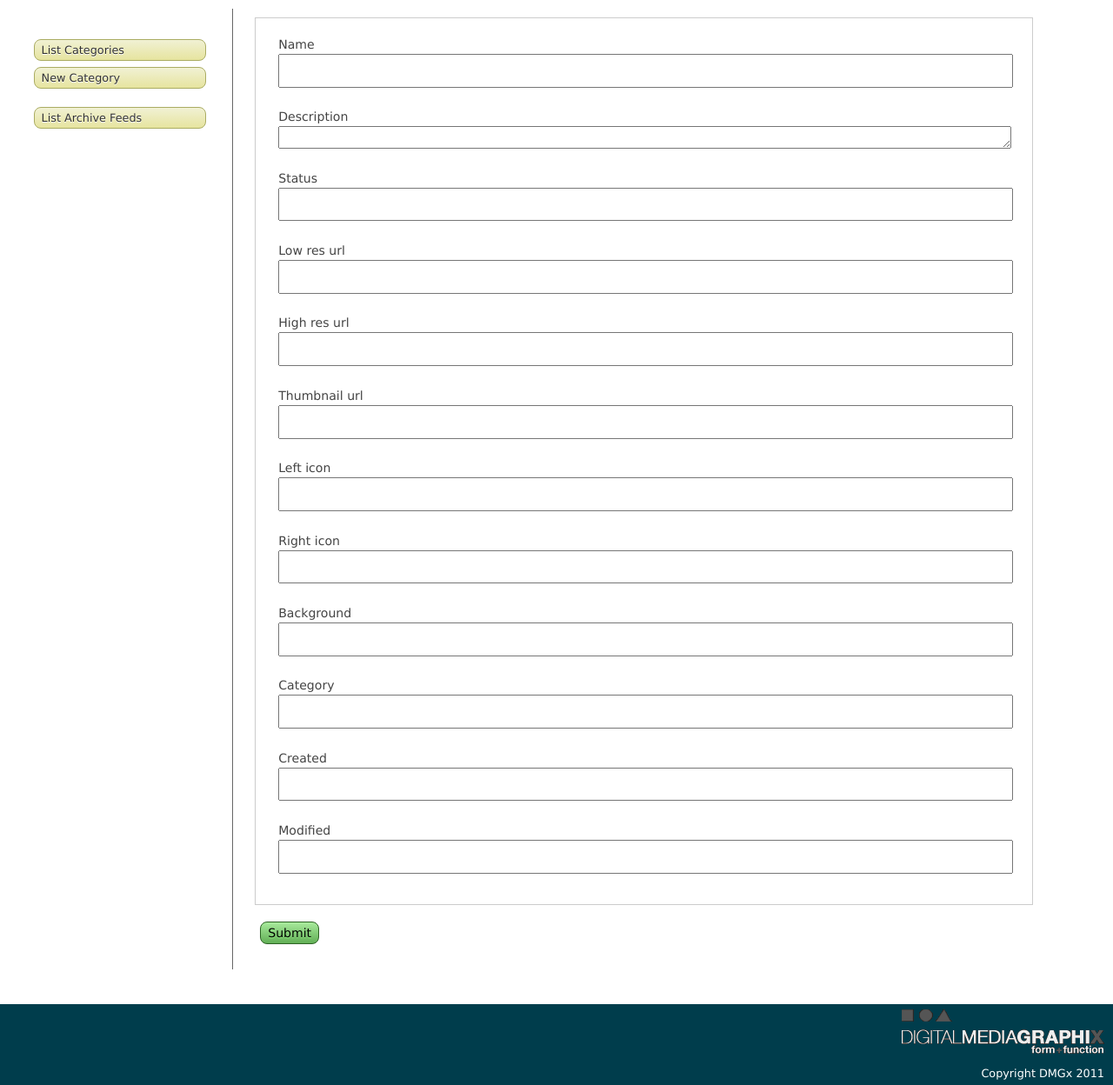
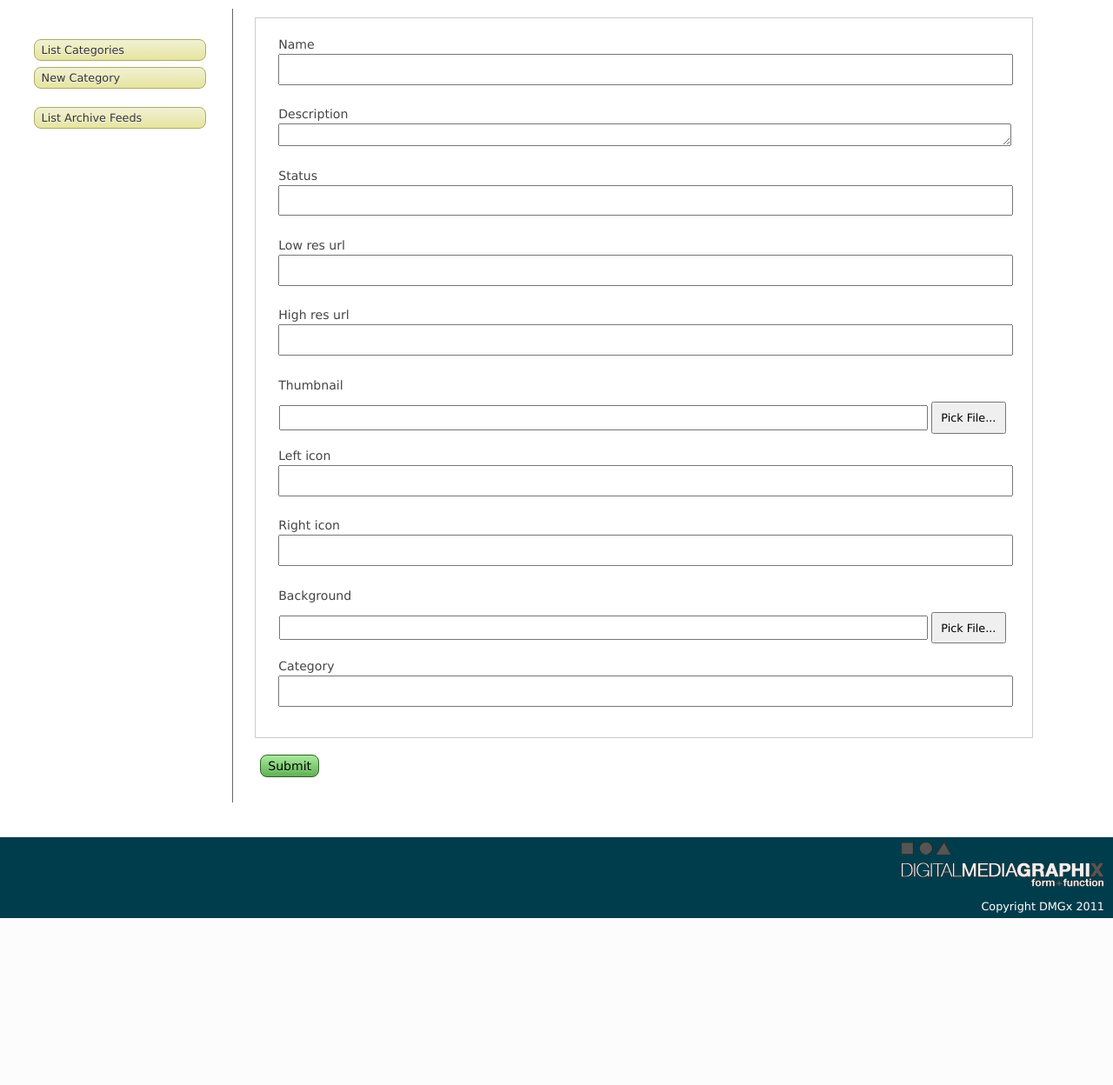
Before and after one commit to dmgx/Nascar-ACC-Player, a CakePHP app: the page made by backend/app/views/archive_feeds/add.ctp in a window 1280 px wide. Shown: the part 50-1298 px from the top of the page at 87% size. After the commit the page ends 1106 px from the top, so only its background shows below. Run offline with PHP 8.4 and a stand-in for CakePHP, Linux system fonts and the light colour scheme; the template is opened without the code that fills it, so the values that code supplies are empty; form fields are guessed from the names that the template uses; some libraries are stand-ins or nearby versions.

Commit message:
This is the NASCAR ACC Video Player backend management code. Released by Randy Klepetko. Release 0.5 Implemented: * File uploads working on Archive and Livestream.
Still needs:
* Analytics.
* Formatting. (CSS)
* QC, QC, QC...

```diff
--- a/backend/app/controllers/archive_feeds_controller.php
+++ b/backend/app/controllers/archive_feeds_controller.php
@@ -3,6 +3,7 @@ class ArchiveFeedsController extends AppController {
 
 	var $name = 'ArchiveFeeds';
     var $helpers = array('Form');
+    var $uses = array('ArchiveFeed','Configuration');
 
 
 	function index() {
@@ -19,7 +20,9 @@ class ArchiveFeedsController extends AppController {
 	}
 
 	function add() {
-		if (!empty($this->data)) {
+        $this->set('configuration', $this->Configuration->find('first'));
+
+        if (!empty($this->data)) {
 			$this->ArchiveFeed->create();
 			if ($this->ArchiveFeed->save($this->data)) {
 				$this->Session->setFlash(__('The archive feed has been saved', true));
--- a/backend/app/controllers/livestream_feeds_controller.php
+++ b/backend/app/controllers/livestream_feeds_controller.php
@@ -2,6 +2,8 @@
 class LivestreamFeedsController extends AppController {
 
 	var $name = 'LivestreamFeeds';
+    var $helpers = array('Form');
+    var $uses = array('LivestreamFeed','Configuration');
 
 	function index() {
 		$this->LivestreamFeed->recursive = 0;
@@ -17,6 +19,8 @@ class LivestreamFeedsController extends AppController {
 	}
 
 	function add() {
+        $this->set('configuration', $this->Configuration->find('first'));
+
 		if (!empty($this->data)) {
 			$this->LivestreamFeed->create();
 			if ($this->LivestreamFeed->save($this->data)) {
--- a/backend/app/views/archive_feeds/add.ctp
+++ b/backend/app/views/archive_feeds/add.ctp
@@ -1,23 +1,37 @@
 <div class="archiveFeeds form">
+<?php echo $form->create('ArchiveFeed', array('type' => 'file')); ?>
 <?php echo $this->Form->create('ArchiveFeed');?>
-	<fieldset>
+    <fieldset>
 		<legend><?php __('Add Archive Feed'); ?></legend>
 	<?php
 		echo $this->Form->input('name');
 		echo $this->Form->input('description');
 		echo $this->Form->input('status_id');
-		echo $this->Form->input('low_res_url');
-		echo $this->Form->input('high_res_url');
-		echo $this->Form->input('thumbnail_url');
+		echo $this->Form->input('low_res_url',array('value'=>$configuration['Configuration']['archive_lr_url_path']));
+		echo $this->Form->input('high_res_url',array('value'=>$configuration['Configuration']['archive_hr_url_path']));
+		echo $this->Form->input('thumbnail_url',array('label' => 'Thumbnail','type' => 'file','name'=>'thumbnail_url_file', 'style'=>'display: none;', 'onchange'=>'thumbnail_url_text.value=thumbnail_url_file.value;'));
+    ?>
+    <input type="text" class="input buttontext" name="thumbnail_url_text">
+    <input type="button" class="input textbutton"
+        onClick="thumbnail_url_file.click();"
+        value="Pick File...">
+    <?php
 		echo $this->Form->input('left_icon_id',array('options' => $left_icons));
 		echo $this->Form->input('right_icon_id',array('options' => $right_icons));
-		echo $this->Form->input('background');
+		echo $this->Form->input('background',array('type' => 'file','name'=>'background_file', 'style'=>'display: none;', 'onchange'=>'background_text.value=background_file.value;'));
+    ?>
+    <input type="text" class="input buttontext" name="background_text">
+    <input type="button" class="input textbutton"
+        onClick="background_file.click();"
+        value="Pick File...">
+    <?php
 		echo $this->Form->input('category_id');
-		echo $this->Form->input('created');
-		echo $this->Form->input('modified');
 	?>
 	</fieldset>
-<?php echo $this->Form->end(__('Submit', true));?>
+<?php
+    echo $this->Form->submit('Submit', array('url'=> array('controller'=>'archive_feeds', 'action'=>'add'), 'onclick' => 'thumbnail_url_file.name ="data[ArchiveFeed][thumbnail_url]";background_file.name ="data[ArchiveFeed][background]";'));
+    echo $this->Form->end();
+    ?>
 </div>
 <div class="actions">
 	<h3><?php __('Actions'); ?></h3>
--- a/backend/app/views/configurations/edit.ctp
+++ b/backend/app/views/configurations/edit.ctp
@@ -13,6 +13,7 @@
 		echo $this->Form->input('archive_hr_url_path');
 		echo $this->Form->input('archive_lr_url_path');
 		echo $this->Form->input('thumbnail_url_path');
+		echo $this->Form->input('background_url_path');
 	?>
 	</fieldset>
 <?php echo $this->Form->end(__('Submit', true));?>
--- a/backend/app/views/configurations/index.ctp
+++ b/backend/app/views/configurations/index.ctp
@@ -51,6 +51,11 @@
 			<?php echo $configuration['Configuration']['thumbnail_url_path']; ?>
 			&nbsp;
 		</dd>
+		<dt<?php if ($i % 2 == 0) echo $class;?>><?php __('Background Url Path'); ?></dt>
+		<dd<?php if ($i++ % 2 == 0) echo $class;?>>
+			<?php echo $configuration['Configuration']['background_url_path']; ?>
+			&nbsp;
+		</dd>
 	</dl>
 </div>
 <div class="actions">
--- a/backend/app/webroot/css/cake.generic.css
+++ b/backend/app/webroot/css/cake.generic.css
@@ -303,21 +303,21 @@ textarea {
 }
 input{
 	clear: both;
-	font-size: 120%;
+	font-size: 100%;
 	font-family: "frutiger linotype", "lucida grande", "verdana", sans-serif;
 	padding: 1%;
 	width:98%;
 }
 select {
 	clear: both;
-	font-size: 120%;
+	font-size: 100%;
 	vertical-align: text-bottom;
 }
 select[multiple=multiple] {
 	width: 100%;
 }
 option {
-	font-size: 120%;
+	font-size: 100%;
 	padding: 0 3px;
 }
 input[type=checkbox] {
@@ -336,6 +336,23 @@ input[type=radio] {
 }
 div.radio label {
 	margin: 0 0 6px 20px;
+}
+input.buttontext {
+	padding: 1%;
+    height: 7px;
+	width: 85%;
+    color: #000;
+	margin-top: -20px;
+	margin-left: 7px;
+	margin-bottom: 15px;
+}
+input.textbutton {
+	margin-top: -20px;
+	margin-bottom: -15px;
+	top: 15px;
+	width: 10%;
+	height: auto;
+    color: #000;
 }
 input[type=submit] {
 	display: inline;
@@ -438,11 +455,16 @@ td.actions a {
 	text-shadow: #fff 0px 1px 0px;
 	min-width: 0;
 }
+
 input[type=submit]:hover,
 div.actions ul li a:hover,
 td.actions a:hover {
 	background: #f0f09a;
 	background: -webkit-gradient(linear, left top, left bottom, from(#f7f7e1), to(#eeeca9));
+}
+
+input[type=file]{
+	size: 400px;
 }
 
 /** Related **/
```
Also changed, not shown: backend/app/models/archive_feed.php (+20 -0 lines), backend/app/models/livestream_feed.php (+20 -0 lines), backend/app/views/archive_feeds/edit.ctp (+23 -3 lines), backend/app/views/livestream_feeds/add.ctp (+20 -4 lines), backend/app/views/livestream_feeds/edit.ctp (+23 -3 lines).
